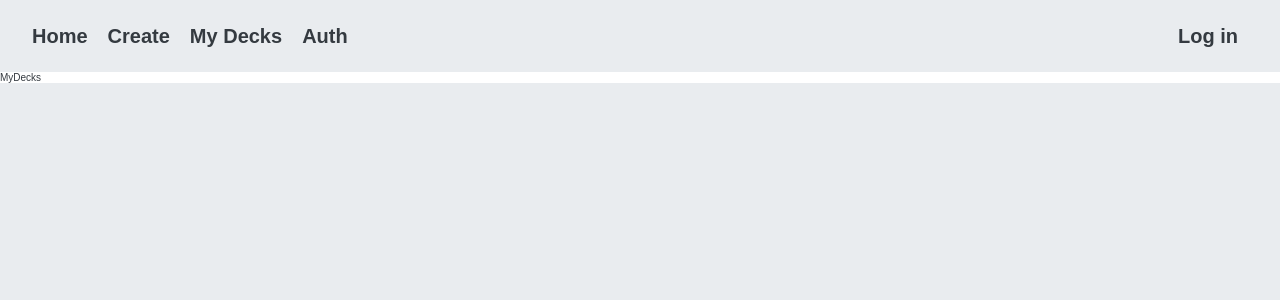
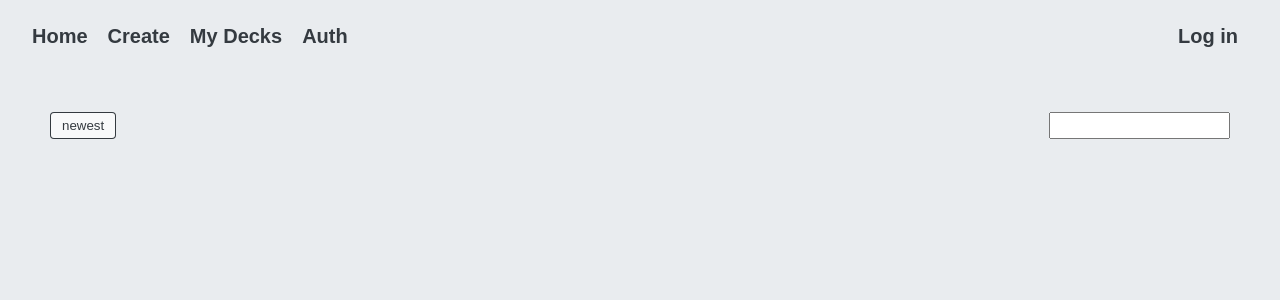
Before and after one commit to justin-cueva/MatchCards, a React (Create React App) app: page /myDecks in a window 1280 px wide. Shown: the top 300 px of the page. Built offline with nearby package versions, Linux system fonts and the light colour scheme.

Commit message:
styled sort button

```diff
--- a/src/components/createPage/CreatePage.tsx
+++ b/src/components/createPage/CreatePage.tsx
@@ -48,7 +48,7 @@ const CreatePage = () => {
   };
 
   return (
-    <form onSubmit={(e) => createHandler(e)} className="create-page">
+    <form onSubmit={(e) => createHandler(e)} className="page">
       <div className="flex justify-between items-center mb-3">
         <h2>Create a new deck</h2>
         <button className="btn-create--top btn--create">Create</button>
--- /dev/null
+++ b/src/components/myDecksPage/DecksContainer.tsx
@@ -0,0 +1,5 @@
+const DecksContainer = () => {
+  return <div className="container--my-decks"></div>;
+};
+
+export default DecksContainer;
--- a/src/components/myDecksPage/MyDecks.tsx
+++ b/src/components/myDecksPage/MyDecks.tsx
@@ -1,6 +1,9 @@
 import { useEffect, useContext } from "react";
 
 import { AuthContext as Context } from "../App";
+import SortDecksInputs from "./SortDecksInputs";
+import DecksContainer from "./DecksContainer";
+import "../../styles/myDecksPage.css";
 
 const MyDecks = () => {
   const { authDispatch } = useContext(Context);
@@ -24,7 +27,12 @@ const MyDecks = () => {
     getDecks();
   }, []);
 
-  return <div style={{ backgroundColor: "#fff" }}>MyDecks</div>;
+  return (
+    <div className="page">
+      <SortDecksInputs />
+      <DecksContainer />
+    </div>
+  );
 };
 
 export default MyDecks;
--- /dev/null
+++ b/src/components/myDecksPage/SortDecksInputs.tsx
@@ -0,0 +1,40 @@
+import React, { useState } from "react";
+
+const options = [
+  { name: "newest", value: "newest" },
+  { name: "oldest", value: "oldest" },
+  { name: "most terms", value: "most_terms" },
+  { name: "least terms", value: "least_terms" },
+];
+
+const SortDecksInputs = () => {
+  const [currentSort, setCurrentSort] = useState<string>("newest");
+  const [sortIsOpen, setSortIsOpen] = useState<boolean>(false);
+
+  return (
+    <div className="sort-inputs">
+      <button
+        className={`${sortIsOpen ? "primary-shadow" : "dark-shadow"}`}
+        type="button"
+        onClick={() => setSortIsOpen((prev) => !prev)}
+      >
+        {currentSort}
+        {sortIsOpen && (
+          <div className="sort-modal">
+            {options.map(({ name, value }, index) => {
+              return (
+                <div key={index} className="option">
+                  {name}
+                </div>
+              );
+            })}
+          </div>
+        )}
+      </button>
+
+      <input className="input--find-decks" />
+    </div>
+  );
+};
+
+export default SortDecksInputs;
--- a/src/styles/create.css
+++ b/src/styles/create.css
@@ -1,15 +1,4 @@
-.create-page {
-  /* margin: 4rem 1rem 1rem 1rem; */
-  padding: 0 1rem;
-  display: flex;
-  flex-direction: column;
-  max-width: 120rem;
-  margin: 4rem auto 1rem auto;
-}
-
 .error--new-deck {
-  /* color: #ff0000; */
-  /* background-color: #fee6e6; */
   color: #d80000;
   font-size: 2rem;
   font-weight: 600;
--- /dev/null
+++ b/src/styles/myDecksPage.css
@@ -0,0 +1,35 @@
+.sort-inputs {
+  display: flex;
+  justify-content: space-between;
+}
+
+.sort-inputs button {
+  padding: 0.6rem 1.2rem;
+  border-radius: 4px;
+  position: relative;
+  background-color: #f8f9fa;
+  transition: all 200ms ease;
+}
+
+.sort-modal {
+  border-radius: 4px;
+  position: absolute;
+  bottom: -0.4rem;
+  left: 0;
+  transform: translateY(100%);
+  min-width: 12rem;
+  background-color: #f8f9fa;
+}
+
+.option {
+  padding: 0.6rem 1.2rem;
+  text-align: start;
+}
+
+.dark-shadow {
+  box-shadow: 0px 0px 0px 1px #343a40 inset;
+}
+
+.primary-shadow {
+  box-shadow: 0px 0px 0px 1px #ffba08 inset;
+}
--- a/src/styles/reusables.css
+++ b/src/styles/reusables.css
@@ -1,3 +1,11 @@
+.page {
+  padding: 0 1rem;
+  display: flex;
+  flex-direction: column;
+  max-width: 120rem;
+  margin: 4rem auto 1rem auto;
+}
+
 .overlay {
   position: fixed;
   top: 0;
@@ -6,7 +14,6 @@
   right: 0;
   background-color: rgba(12, 12, 12, 0.3);
   backdrop-filter: blur(2px);
-  /* z-index: 10; */
 }
 
 .modal {
```
Also changed, not shown: src/styles/index.css (+3 -6 lines).
